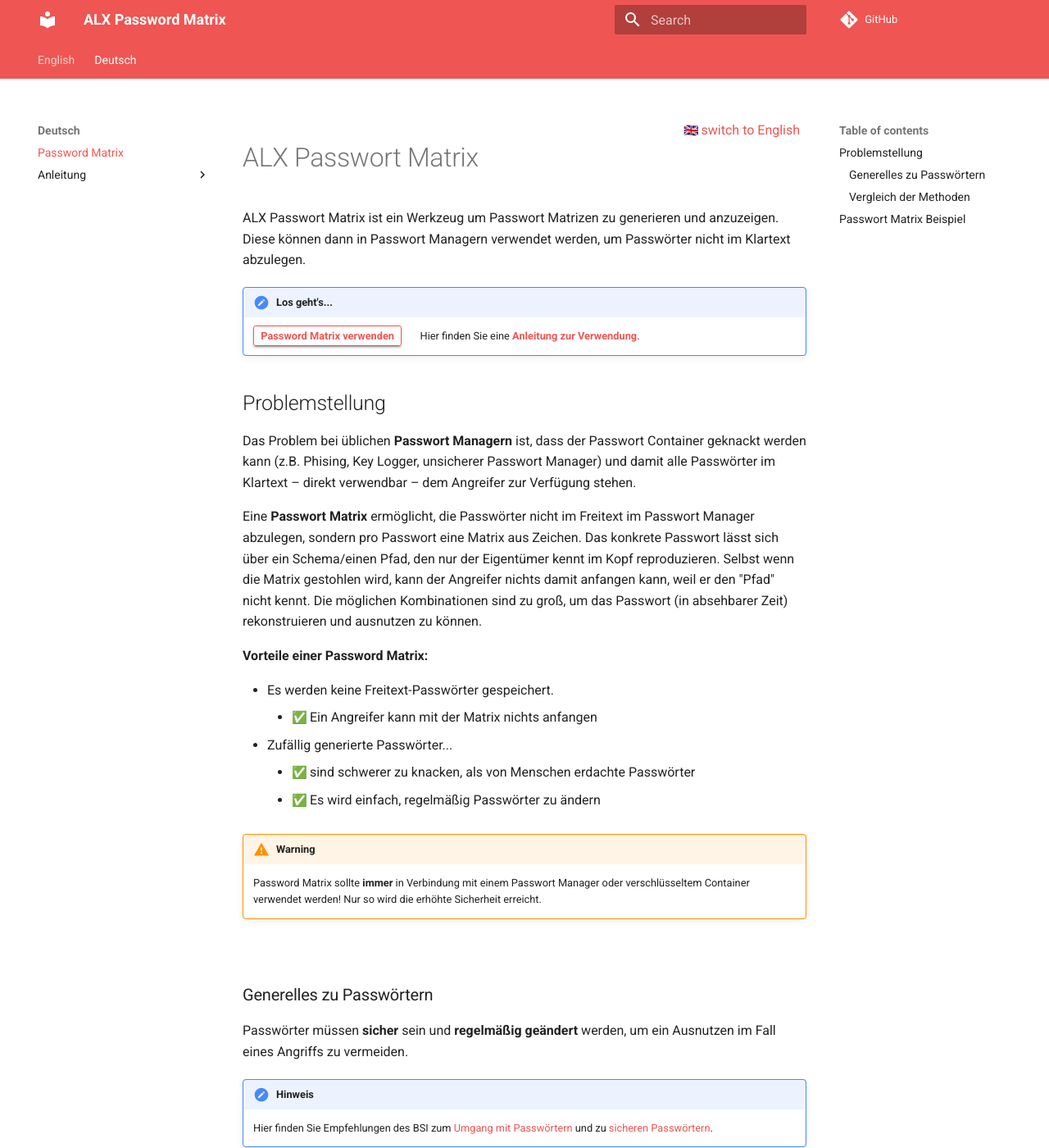
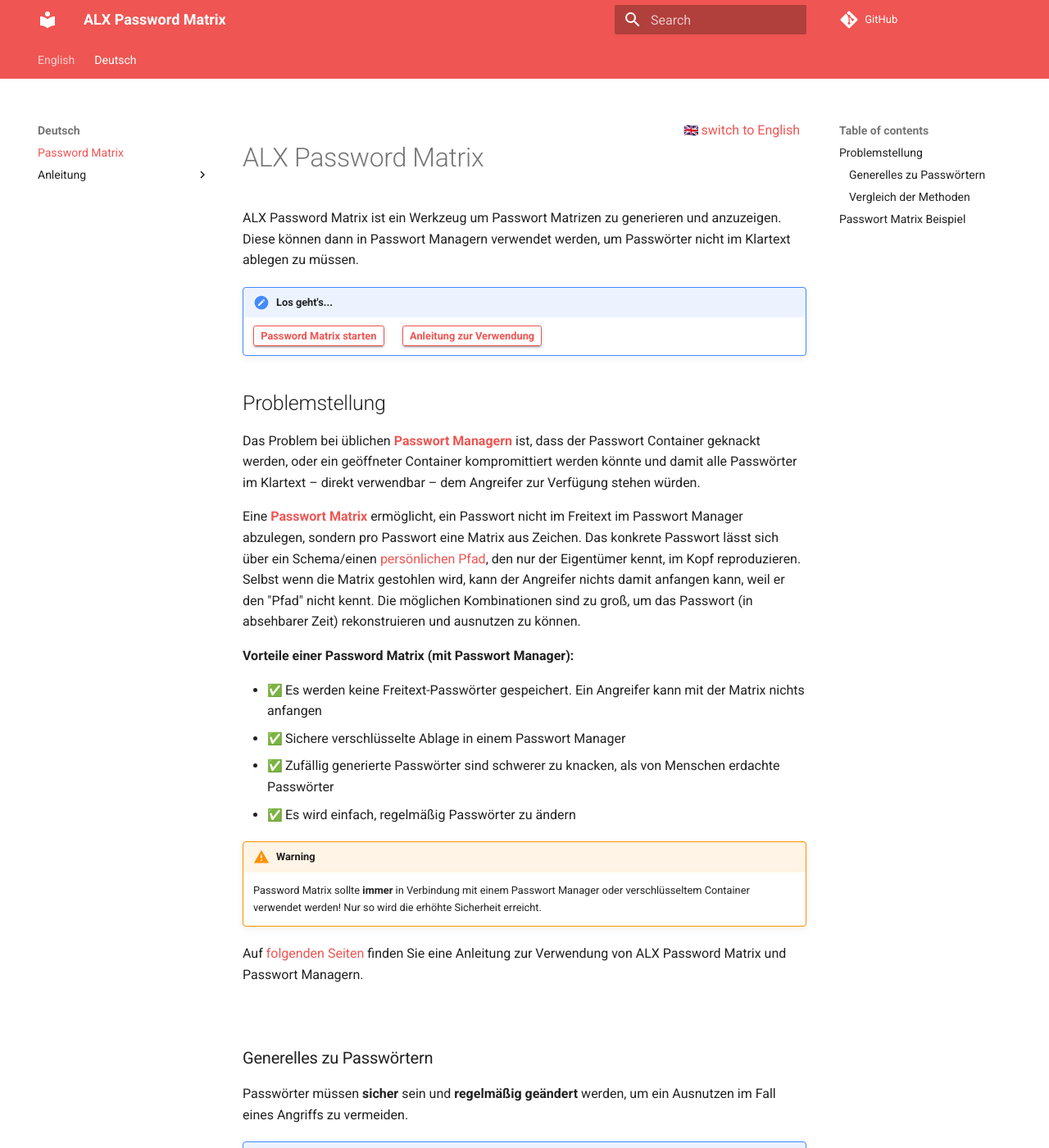
Before and after one commit to alexanderlink/PasswordMatrix, an MkDocs documentation site: the page built from docs/index_de.md, in a window 1280 px wide and 1400 px high. Shown: the whole window at 82% size. Built offline with MkDocs 1.6.1 and Material for MkDocs 9.7.7, drawn with Linux system fonts in a browser that asks for light colours; emoji names are drawn with the system emoji font; comment, search, counter and statistics services are not loaded; old or Windows-style settings are respelled for this version of MkDocs; some of the changed text lies outside the part shown.

Commit message:
german doc

```diff
--- a/docs/index_de.md
+++ b/docs/index_de.md
@@ -2,31 +2,31 @@
     <a href="/"><img class="emojione" src="https://cdn.jsdelivr.net/emojione/assets/svg/1f1ec-1f1e7.svg" title="Switch to English"> switch to English &nbsp; </a>
 </div>
 
-# ALX Passwort Matrix
+# ALX Password Matrix
 
-ALX Passwort Matrix ist ein Werkzeug um Passwort Matrizen zu generieren und anzuzeigen. Diese können dann in Passwort Managern verwendet werden, um Passwörter nicht im Klartext abzulegen.
+ALX Password Matrix ist ein Werkzeug um Passwort Matrizen zu generieren und anzuzeigen. Diese können dann in Passwort Managern verwendet werden, um Passwörter nicht im Klartext ablegen zu müssen.
 
 !!! hint "Los geht's..."
 
-    <a class="button" href="../PasswordMatrix.htm"><b>Password Matrix verwenden</b></a>
-    &nbsp;&nbsp;&nbsp;&nbsp;&nbsp; Hier finden Sie eine <a href="/tutorial/PasswordMatrix_1_de/"><b>Anleitung zur Verwendung</b></a>.
+    <a class="button" href="../PasswordMatrix.htm"><b>Password Matrix starten</b></a> &nbsp;&nbsp;&nbsp;&nbsp;&nbsp; <a class="button"  href="/tutorial/PasswordMatrix_1_de/"><b>Anleitung zur Verwendung</b></a>
 
 ## Problemstellung
 
-Das Problem bei üblichen **Passwort Managern** ist, dass der Passwort Container geknackt werden kann (z.B. Phising, Key Logger, unsicherer Passwort Manager) und damit alle Passwörter im Klartext &ndash; direkt verwendbar &ndash; dem Angreifer zur Verfügung stehen.
+Das Problem bei üblichen [**Passwort Managern**](/tutorial/KeePass_1_de.md) ist, dass der Passwort Container geknackt werden, oder ein geöffneter Container kompromittiert werden könnte und damit alle Passwörter im Klartext &ndash; direkt verwendbar &ndash; dem Angreifer zur Verfügung stehen würden.
 
-Eine **Passwort Matrix** ermöglicht, die Passwörter nicht im Freitext im Passwort Manager abzulegen, sondern pro Passwort eine Matrix aus Zeichen. Das konkrete Passwort lässt sich über ein Schema/einen Pfad, den nur der Eigentümer kennt im Kopf reproduzieren. Selbst wenn die Matrix gestohlen wird, kann der Angreifer nichts damit anfangen kann, weil er den "Pfad" nicht kennt. Die möglichen Kombinationen sind zu groß, um das Passwort (in absehbarer Zeit) rekonstruieren und ausnutzen zu können.
+Eine [**Passwort Matrix**](/tutorial/PasswordMatrix_1_de.md) ermöglicht, ein Passwort nicht im Freitext im Passwort Manager abzulegen, sondern pro Passwort eine Matrix aus Zeichen. Das konkrete Passwort lässt sich über ein Schema/einen [persönlichen Pfad](/tutorial/PasswordMatrix_3_de.md), den nur der Eigentümer kennt, im Kopf reproduzieren. Selbst wenn die Matrix gestohlen wird, kann der Angreifer nichts damit anfangen kann, weil er den "Pfad" nicht kennt. Die möglichen Kombinationen sind zu groß, um das Passwort (in absehbarer Zeit) rekonstruieren und ausnutzen zu können.
 
-**Vorteile einer Password Matrix:**
+**Vorteile einer Password Matrix (mit Passwort Manager):**
 
-- Es werden keine Freitext-Passwörter gespeichert.
-    - :white_check_mark: Ein Angreifer kann mit der Matrix nichts anfangen
-- Zufällig generierte Passwörter...
-    - :white_check_mark: sind schwerer zu knacken, als von Menschen erdachte Passwörter
-    - :white_check_mark: Es wird einfach, regelmäßig Passwörter zu ändern
+- :white_check_mark: Es werden keine Freitext-Passwörter gespeichert. Ein Angreifer kann mit der Matrix nichts anfangen
+- :white_check_mark: Sichere verschlüsselte Ablage in einem Passwort Manager
+- :white_check_mark: Zufällig generierte Passwörter sind schwerer zu knacken, als von Menschen erdachte Passwörter
+- :white_check_mark: Es wird einfach, regelmäßig Passwörter zu ändern
 
 !!! warning
     Password Matrix sollte **immer** in Verbindung mit einem Passwort Manager oder verschlüsseltem Container verwendet werden! Nur so wird die erhöhte Sicherheit erreicht.
+
+Auf [folgenden Seiten](/tutorial/PasswordMatrix_1_de/) finden Sie eine Anleitung zur Verwendung von ALX Password Matrix und Passwort Managern.
 
 <br>
 
@@ -39,10 +39,11 @@
 
 Es gibt viele Möglichkeiten Passwörter zu verwalten, mit allen Vor- und Nachteilen.
 
-- **Im Kopf** &ndash; Passwörter im Kopf merken führt meistens dazu, dass die Passwörter zu einfach sind und auch noch für viele Seiten identisch. Das regelmäßige Ändern von Passwörtern stellt eine weitere Herausforderung dar, da neue Passwörter möglichst nichts mit alten Passwörtern zu tun haben dürfen.
+- **Im Kopf** &ndash; Passwörter im Kopf merken führt meistens dazu, dass die Passwörter zu einfach sind und zudem häufig für viele Seiten identisch. Das regelmäßige Ändern von Passwörtern stellt eine weitere Herausforderung dar, da neue Passwörter möglichst stark von den alten Passwörtern abweichen müssen.
 - **Notizzettel** &ndash; Im einfachsten Fall schreibt man ein Klartext-Passwort auf einen Zettel. Jeder der den Zettel findet kann das Passwort ausnutzen.
-- **Text-Datei** &ndash; Eine Text-Datei mit dem Klartext-Passwort ist ähnlich unsicher wie ein Zettel. Ist der Computer ans Internet angeschlossen kann die Datei online erbeutet und das Passwort vom Angreifer direkt verwendet werden.
+- **Text-Datei** &ndash; Eine Text-Datei mit dem Klartext-Passwort ist ähnlich unsicher wie ein Zettel, wenn nicht noch problematischer. Ist der Computer ans Internet angeschlossen kann die Datei online erbeutet und das Passwort vom Angreifer direkt verwendet werden.
 - **Passwort Manager** &ndash; Ein Passwort Manager legt Passwörter verschlüsselt ab. Öffnen lässt er sich mit einem (möglichst sicheren) Master Passwort. Wird der Passwort Container erbeutet muss der Angreifer zusätzlich den Container knacken, um an das (Klartext) Passwort zu kommen.
+- **Passwort Matrix & Passwort Manager** &ndash; In Verbindung mit einer Passwort Matrix liegen die Passwörter nicht mehr im Klartext im Passwort Manager vor. Selbst nach erfolgreichem Knacken des Containers kann der Angreifer die Passwörter nicht direkt nutzen.
 
 
 ### Vergleich der Methoden
@@ -56,15 +57,13 @@
         <th>Zettel</th>
         <th>Text-Datei </th>
         <th>Passwort Manager</th>
-        <th>Passwort Matrix<br>+ Text-Datei </th>
-        <th>Passwort Matrix<br>+ Passwort Manager</th>
+        <th>Passwort Matrix + Manager</th>
     </tr>
     <tr>
         <td title="Ist die Art der Ablage sicher?">Sichere Ablage</td>
         <td><img title="Ein Zettel ist nicht unbedingt unsicher, z.B. wenn er in einem Safe gelagert wird" alt="⚠️" class="emojione" src="https://cdn.jsdelivr.net/emojione/assets/svg/26a0.svg"></td>
         <td><img title="Eine Text-Datei kann direkt gelesen werden" alt="❎" class="emojione" src="https://cdn.jsdelivr.net/emojione/assets/svg/274e.svg"></td>
         <td><img title="Ein Passwort Manager legt die Passwörter verschlüsselt ab" alt="✅" class="emojione" src="https://cdn.jsdelivr.net/emojione/assets/svg/2705.svg"></td>
-        <td><img title="Eine Text-Datei kann direkt gelesen werden. Mit der Passwort Matrix kann das Passwort allerdings nicht direkt verwendet werden."alt="⚠️" class="emojione" src="https://cdn.jsdelivr.net/emojione/assets/svg/26a0.svg"></td>
         <td><img title="Ein Passwort Manager legt die Passwörter verschlüsselt ab" alt="✅" class="emojione" src="https://cdn.jsdelivr.net/emojione/assets/svg/2705.svg"></td>
     </tr>
     <tr>
@@ -72,7 +71,6 @@
         <td><img title="Da die Daten nicht auf dem Computer liegen ist ein Online Angriff unmöglich" alt="✅" class="emojione" src="https://cdn.jsdelivr.net/emojione/assets/svg/2705.svg"></td>
         <td><img title="Ist der Computer mit dem Internet verbunden können die Passwörter bei einem Angriff direkt aus der Datei gelesen werden." alt="❎" class="emojione" src="https://cdn.jsdelivr.net/emojione/assets/svg/274e.svg"></td>
         <td><img title="Der Passwort Container kann zwar zugegriffen werden, die Daten sind allerdings verschlüsselt. Die Verschlüsselung muss separat geknackt werden." alt="⚠️" class="emojione" src="https://cdn.jsdelivr.net/emojione/assets/svg/26a0.svg"></td>
-        <td><img title="Ist der Computer mit dem Internet verbunden können die Passwörter bei einem Angriff direkt aus der Datei gelesen werden. Mit der Passwort Matrix kann das Passwort allerdings nicht direkt verwendet werden." alt="⚠️" class="emojione" src="https://cdn.jsdelivr.net/emojione/assets/svg/26a0.svg"></td>
         <td><img title="Der Passwort Container kann zwar zugegriffen werden, die Daten sind allerdings verschlüsselt. Die Verschlüsselung muss separat geknackt werden. Mit der Passwort Matrix kann das Passwort allerdings nicht direkt verwendet werden." alt="⚠️" class="emojione" src="https://cdn.jsdelivr.net/emojione/assets/svg/26a0.svg"></td>
     </tr>
     <tr>
@@ -81,10 +79,9 @@
         <td><img title="Klartext Passwörter können direkt verwendet werden" alt="❎" class="emojione" src="https://cdn.jsdelivr.net/emojione/assets/svg/274e.svg"></td>
         <td><img title="Klartext Passwörter können direkt verwendet werden" alt="❎" class="emojione" src="https://cdn.jsdelivr.net/emojione/assets/svg/274e.svg"></td>
         <td><img title="Mit der Passwort Matrix kann das Passwort nicht direkt verwendet werden" alt="✅" class="emojione" src="https://cdn.jsdelivr.net/emojione/assets/svg/2705.svg"></td>
-        <td><img title="Mit der Passwort Matrix kann das Passwort nicht direkt verwendet werden" alt="✅" class="emojione" src="https://cdn.jsdelivr.net/emojione/assets/svg/2705.svg"></td>
     </tr>
 </table>
 
 ## Passwort Matrix Beispiel
-Der gelbe Pfad existiert nur im Kopf des Eigentümers. Sollte die Matrix in falsche Hände fallen, kann der Angreifer das Passwort ohne den Pfad nicht rekonstruieren.
+Der [gelbe Pfad](/tutorial/PasswordMatrix_3_de.md) existiert nur im Kopf des Eigentümers. Sollte die Matrix in falsche Hände fallen, kann der Angreifer das Passwort ohne den Pfad nicht rekonstruieren.
 <img src="/tutorial/images/passwordMatrix_anim.gif" width="50%">
--- a/mkdocs.yml
+++ b/mkdocs.yml
@@ -17,11 +17,11 @@
                 - "Programm starten":  "tutorial/PasswordMatrix_2_de.md"
                 - "Persönlicher Pfad":  "tutorial/PasswordMatrix_3_de.md"
                 - "Matrix generieren":  "tutorial/PasswordMatrix_4_de.md"
-            - "+ KeePass Passwort Manager":
+            - "KeePass Passwort Manager":
                 - "KeePass": "tutorial/KeePass_1_de.md"
                 - "Neue Datenbank anlegen": "tutorial/KeePass_2_de.md"
                 - "Passwort Eintrag hinzufügen": "tutorial/KeePass_3_de.md"
-            - "+ Veracrypt":  "tutorial/Veracrypt_de.md"
+            - "Veracrypt":  "tutorial/Veracrypt_1_de.md"
 
 extra_css:
     - extra/css/extra.css
```
Also changed, not shown: docs/tutorial/PasswordMatrix_1_de.md (+4 -4 lines), docs/tutorial/PasswordMatrix_4_de.md (+4 -1 lines), docs/tutorial/Veracrypt_1_de.md (added, +3 -0 lines), docs/tutorial/Veracrypt_de.md (deleted, +0 -1 lines).
